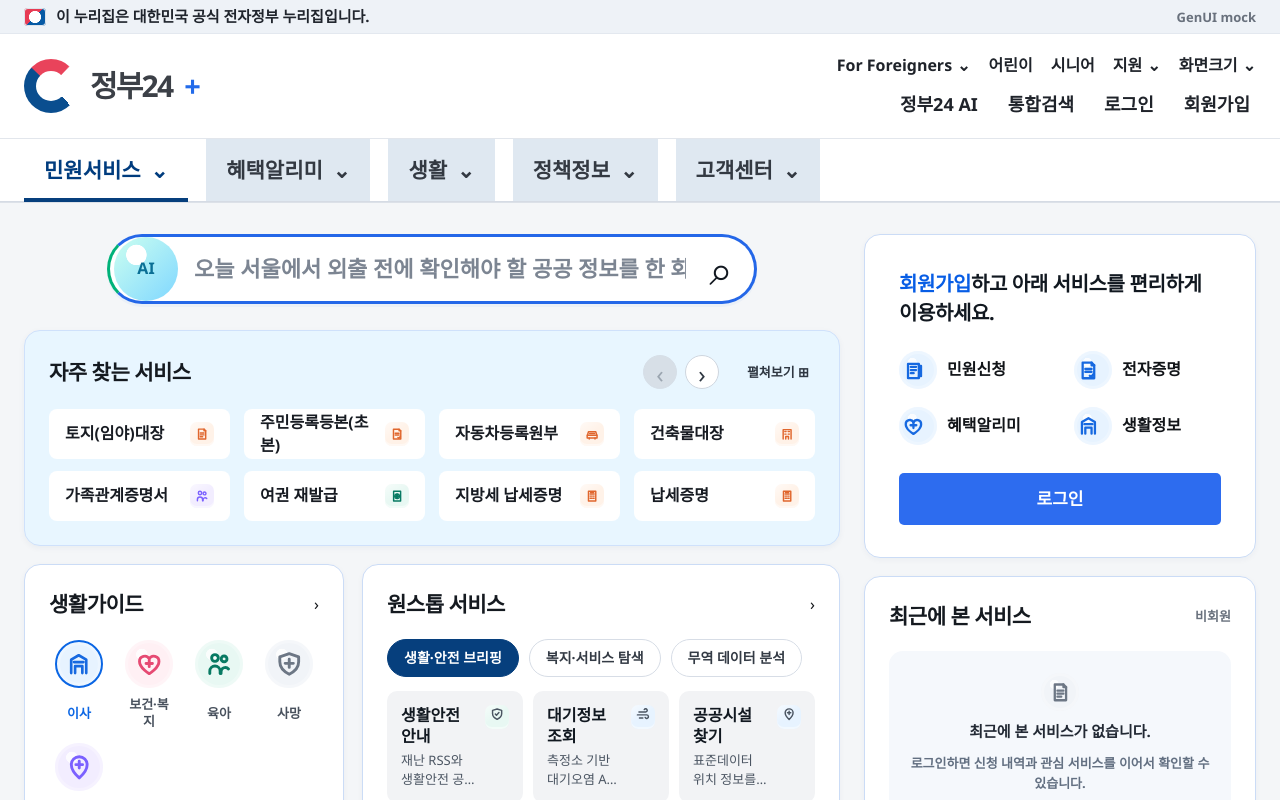
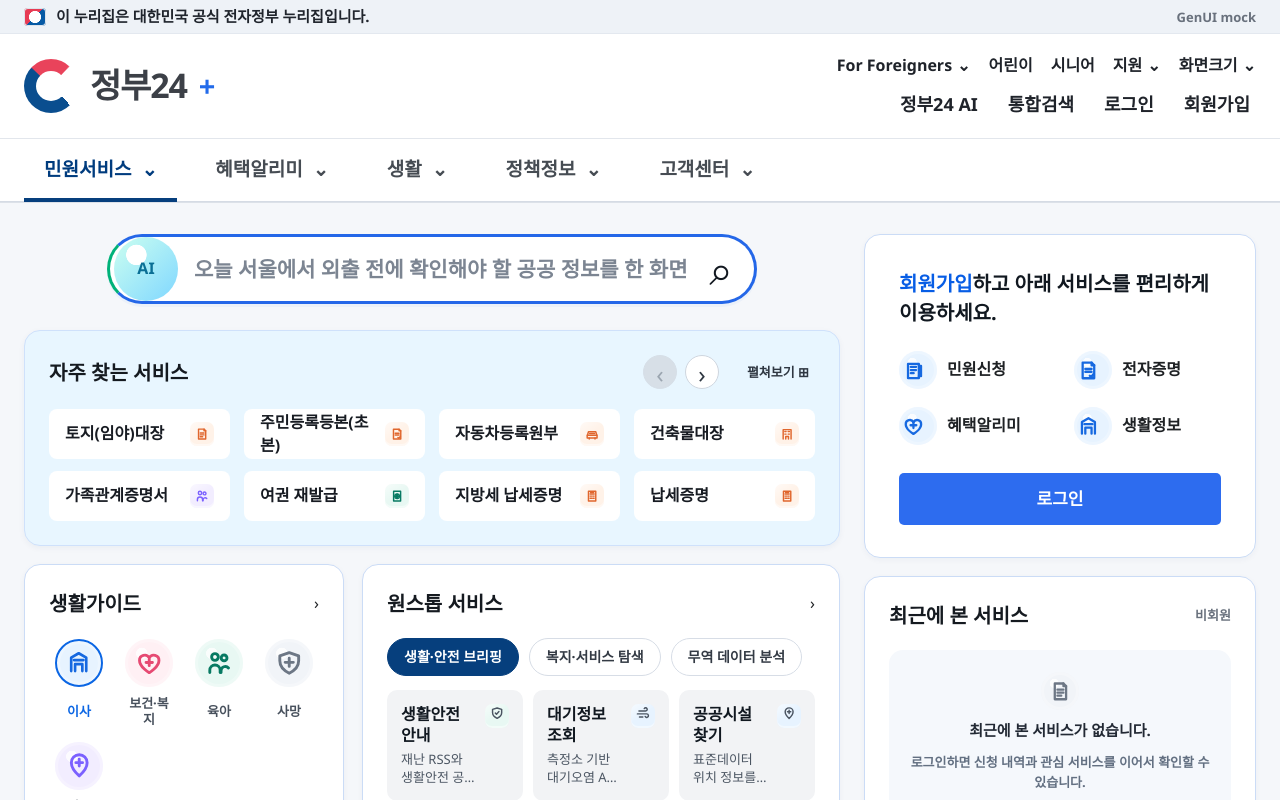
Before and after one commit to koi2026/mcp-gen-ui-gateway, a React (Vite) app in the folder apps/demo-ui/: page / in a window 1280 px wide. Shown: the top 800 px of the page. Built offline with nearby package versions, Linux system fonts and the light colour scheme.

Commit message:
fix: tune Gov24 visual fidelity

```diff
--- a/apps/demo-ui/src/styles.css
+++ b/apps/demo-ui/src/styles.css
@@ -1,6 +1,6 @@
 :root {
-  color: #111418;
-  background: #f4f6f8;
+  color: #1e2124;
+  background: #f5f7fa;
   font-family: "Apple SD Gothic Neo", "Noto Sans KR", "Segoe UI", system-ui, sans-serif;
   line-height: 1.45;
 }
@@ -48,7 +48,7 @@
 .g24-shell {
   overflow-x: hidden;
   min-height: 100vh;
-  background: #f4f6f8;
+  background: #f5f7fa;
 }
 
 .g24-container {
@@ -127,9 +127,9 @@
 }
 
 .g24-logo strong {
-  font-size: 30px;
-  font-weight: 900;
-  letter-spacing: -1.8px;
+  font-size: 34px;
+  font-weight: 800;
+  letter-spacing: -1.2px;
 }
 
 .g24-logo i {
@@ -154,7 +154,7 @@
   padding: 0 14px;
   color: #202733;
   font-size: 14px;
-  font-weight: 1000;
+  font-weight: 800;
 }
 
 .top-links,
@@ -170,7 +170,7 @@
   border: 0;
   background: transparent;
   color: #1f232a;
-  font-weight: 800;
+  font-weight: 700;
   white-space: nowrap;
 }
 
@@ -223,6 +223,7 @@
 
 .account-links button {
   font-size: 18px;
+  font-weight: 800;
 }
 
 .g24-nav {
@@ -251,13 +252,20 @@
   border: 0;
   background: transparent;
   padding: 0 20px;
-  color: #333942;
-  font-size: 21px;
-  font-weight: 900;
+  color: #464c53;
+  font-size: 19px;
+  font-weight: 700;
 }
 
 .nav-inner button.active {
   color: #003c7e;
+}
+
+.has-mega > button:hover,
+.has-mega > button:focus-visible,
+.nav-item.open > button {
+  background: #dfe8f1;
+  color: #202733;
 }
 
 .nav-inner button.active::after {
@@ -270,14 +278,6 @@
   background: #063f7d;
 }
 
-.has-mega > button {
-  background: #dfe8f1;
-}
-
-.has-mega > button.active {
-  background: #fff;
-}
-
 .mega-menu {
   position: fixed;
   z-index: 10;
@@ -319,9 +319,9 @@
 .mega-grid strong {
   margin-bottom: 28px;
   color: #141922;
-  font-size: 21px;
-  font-weight: 1000;
-  letter-spacing: -0.5px;
+  font-size: 20px;
+  font-weight: 800;
+  letter-spacing: 0;
 }
 
 .mega-grid a:first-child strong {
@@ -386,7 +386,7 @@
     radial-gradient(circle at 35% 28%, #fff 0 16%, transparent 17%),
     linear-gradient(135deg, #ccfff0, #80d7ff);
   color: #0b6f95;
-  font-weight: 1000;
+  font-weight: 800;
 }
 
 .search-pill input {
@@ -394,8 +394,8 @@
   border: 0;
   outline: 0;
   color: #7c8592;
-  font-size: 22px;
-  font-weight: 800;
+  font-size: 21px;
+  font-weight: 700;
 }
 
 .search-pill button {
@@ -425,9 +425,9 @@
 
 .panel-title-row h2 {
   color: #151a20;
-  font-size: 21px;
-  font-weight: 1000;
-  letter-spacing: -0.5px;
+  font-size: 20px;
+  font-weight: 800;
+  letter-spacing: 0;
 }
 
 .panel-arrows {
@@ -488,7 +488,7 @@
   padding: 0 16px;
   color: #171b22;
   font-size: 16px;
-  font-weight: 900;
+  font-weight: 800;
   text-align: left;
   text-decoration: none;
 }
@@ -606,9 +606,9 @@
   margin-bottom: 24px;
   color: #111820;
   font-size: 20px;
-  font-weight: 1000;
+  font-weight: 800;
   line-height: 1.45;
-  letter-spacing: -0.4px;
+  letter-spacing: 0;
 }
 
 .login-panel h2 strong {
@@ -626,7 +626,7 @@
   display: flex;
   align-items: center;
   gap: 10px;
-  font-weight: 900;
+  font-weight: 800;
 }
 
 .login-panel > button,
@@ -638,7 +638,7 @@
   background: #2d6cef;
   color: #fff;
   font-size: 17px;
-  font-weight: 900;
+  font-weight: 800;
 }
 
 .modal-backdrop {
@@ -941,7 +941,7 @@
 .empty-state-box strong {
   color: #222934;
   font-size: 15px;
-  font-weight: 1000;
+  font-weight: 800;
 }
 
 .empty-state-box p {
@@ -961,7 +961,7 @@
   overflow: hidden;
   color: #1e232b;
   font-size: 15px;
-  font-weight: 800;
+  font-weight: 700;
   line-height: 1.9;
   text-overflow: ellipsis;
   white-space: nowrap;
@@ -984,7 +984,7 @@
 .campaign-panel p {
   margin-bottom: 4px;
   font-size: 18px;
-  font-weight: 900;
+  font-weight: 800;
 }
 
 .campaign-panel strong {
@@ -1008,7 +1008,7 @@
   padding: 4px 10px;
   color: #1b4b91;
   font-size: 13px;
-  font-weight: 1000;
+  font-weight: 800;
   text-align: center;
 }
 
@@ -1021,7 +1021,7 @@
   border-radius: 50%;
   background: rgba(255, 255, 255, 0.92);
   color: #1b4b91;
-  font-weight: 1000;
+  font-weight: 800;
 }
 
 .campaign-controls button:disabled {
@@ -1063,7 +1063,7 @@
   background: transparent;
   color: #48515d;
   font-size: 13px;
-  font-weight: 900;
+  font-weight: 800;
   line-height: 1.25;
   overflow-wrap: anywhere;
   text-align: center;
@@ -1097,7 +1097,7 @@
   padding: 0 18px;
   color: #2a3038;
   font-size: 15px;
-  font-weight: 900;
+  font-weight: 800;
   gap: 12px;
   text-align: left;
 }
@@ -1123,7 +1123,7 @@
   padding: 0 16px;
   color: #343b45;
   font-size: 14px;
-  font-weight: 900;
+  font-weight: 800;
 }
 
 .scenario-chip-row button.active {
```
